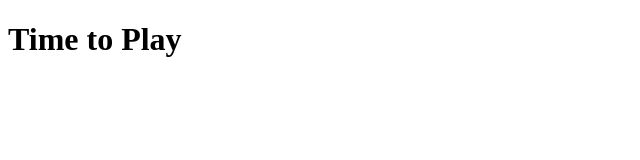
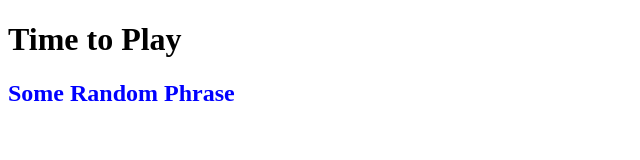
Before and after one commit to m-lloyd/begin, a plain HTML site: page index.html in a window 1280 px wide. Shown: the whole page, without its empty margins (0-640 px from the left). Drawn offline with Linux system fonts and the light colour scheme.

Commit message:
Added h2

```diff
--- a/index.html
+++ b/index.html
@@ -8,5 +8,6 @@
 </head>
 <body>
     <h1>Time to Play</h1>
+    <h2 style="color: blue">Some Random Phrase</h2>
 </body>
 </html>
```
